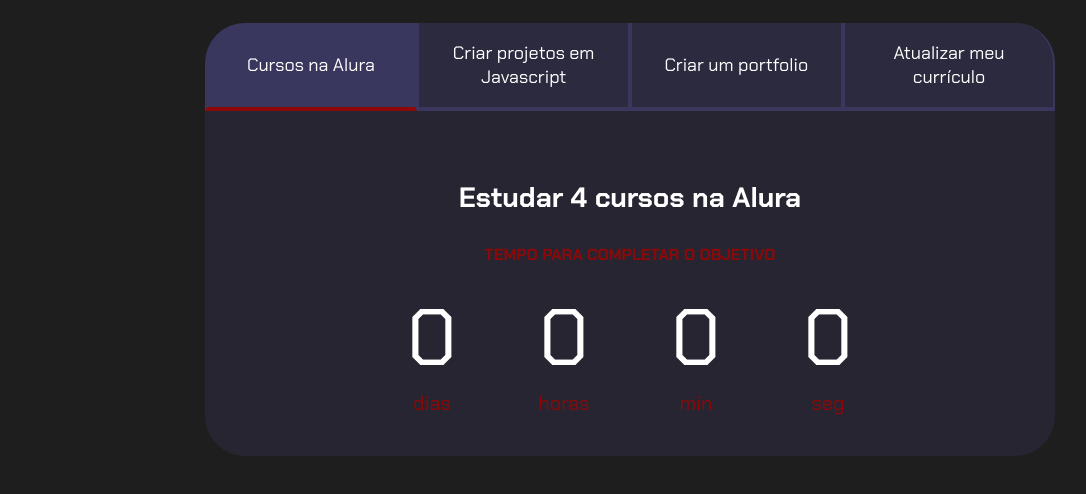
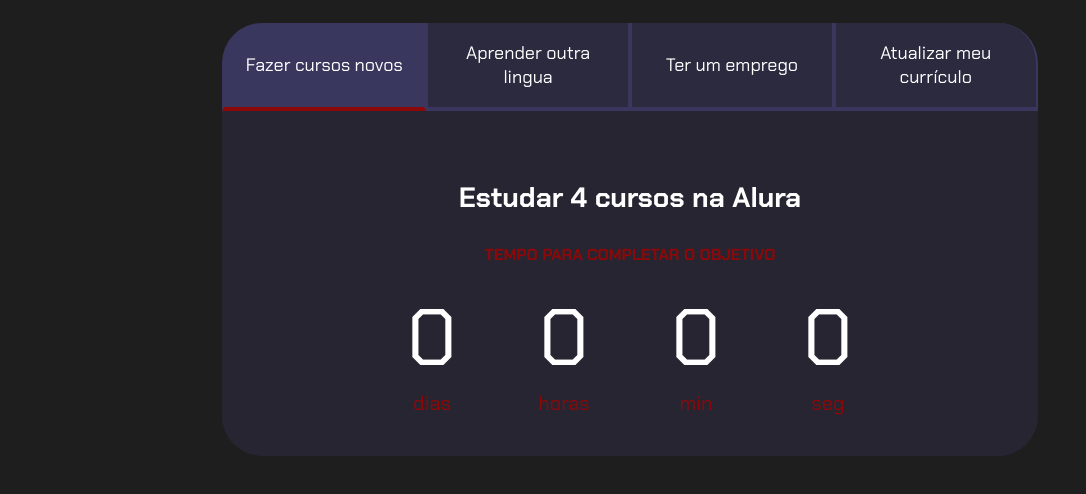
Before and after one commit to K3villynSouza/life-projetc, a plain HTML site: page index.html in a window 1280 px wide. Shown: the part 80-574 px from the top of the page, without its empty margins (10-1096 px from the left). Drawn offline with Linux system fonts and the light colour scheme.

Commit message:
qdgeafnsgn

```diff
--- a/index.html
+++ b/index.html
@@ -13,9 +13,9 @@
         <h2 class="titulo-principal">Meus objetivos do ano<span>_</span></h2>
         <div class="conteudo">
             <div class="botoes">
-                <button class="botao ativo">Cursos na Alura</button>
-                <button class="botao">Criar projetos em Javascript</button>
-                <button class="botao">Criar um portfolio</button>
+                <button class="botao ativo">Fazer cursos novos</button>
+                <button class="botao">Aprender outra lingua</button>
+                <button class="botao">Ter um emprego</button>
                 <button class="botao">Atualizar meu currículo</button>
             </div>
             <div class="abas-textos">
```
